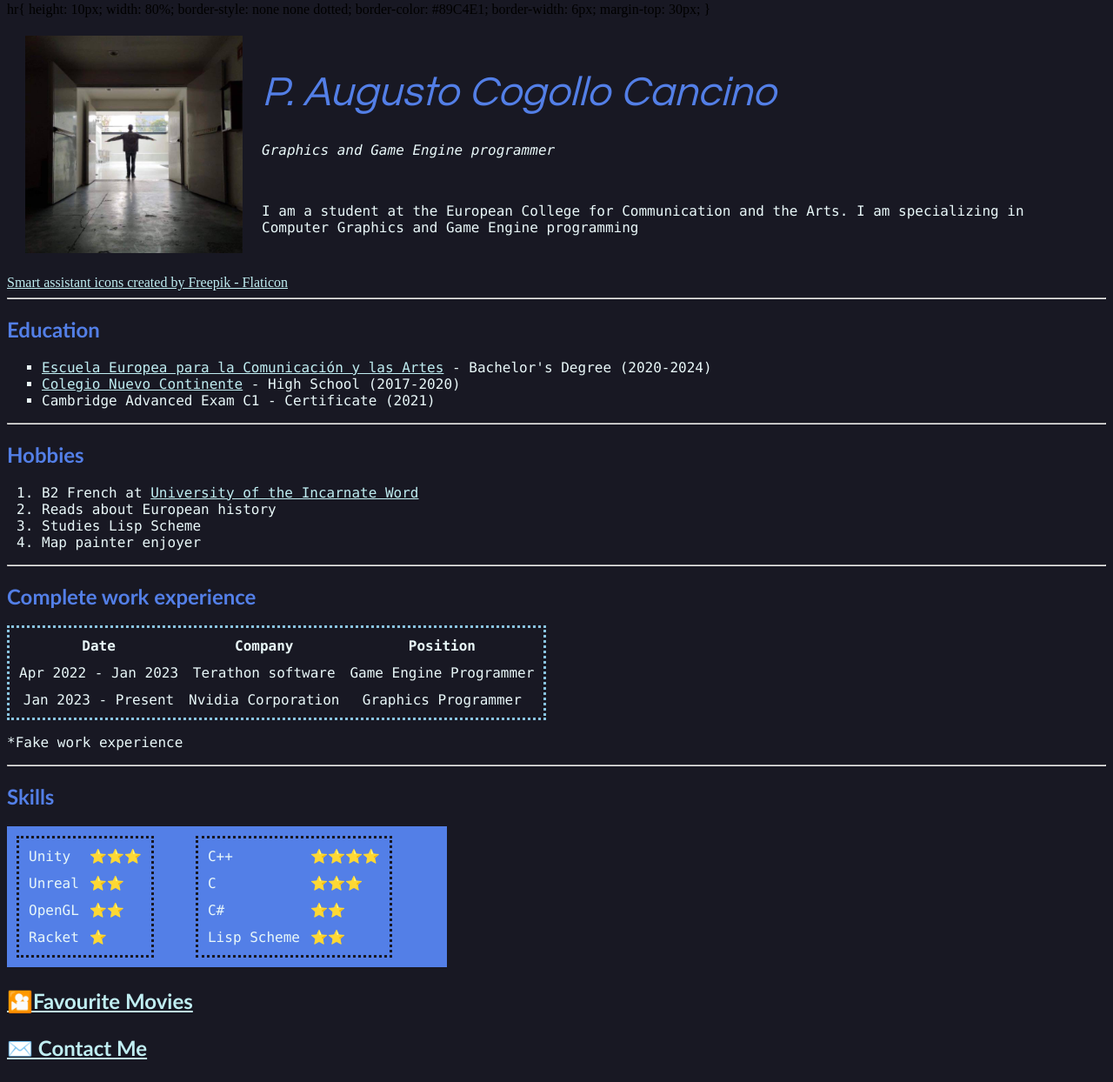
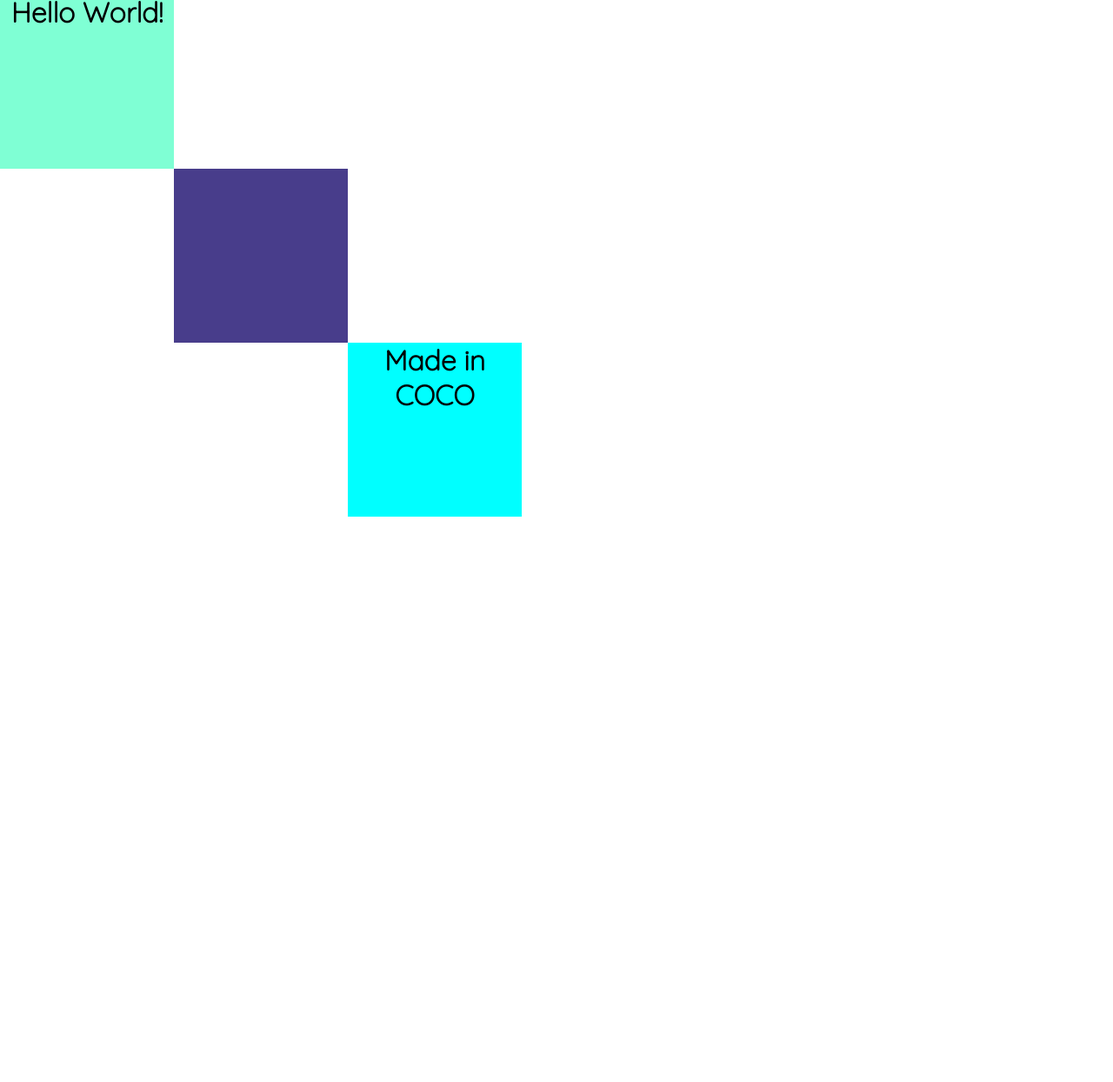
Before and after one commit to candianis/WebCoffee, a plain HTML site: page Clase01/index.html in a window 1280 px wide. Shown: the part 6-1250 px from the top of the page at 87% size. After the commit the page ends 800 px from the top, so only its background shows below. Drawn offline with Linux system fonts and the light colour scheme; a web font is replaced by a local one.

Commit message:
Class changes

```diff
--- a/Clase01/CSS/styles.css
+++ b/Clase01/CSS/styles.css
@@ -1,76 +1,58 @@
-/****** Selector tags ******/
+/***** Tag Selectors *****/
 
 body{
-    background-color: #181823;
-
-}
-/***** Headings *****/
-h1{
-    color: #537FE7;
-    font: italic 3em "Century Gothic", serif;
-}
-h2{
-    color: #537FE7;
-    font: bold 1.5em "Candara";
-
-}
-h3{
-    color:#537FE7;
-    font: bold 1.5em "Candara";
-}
-
-p{
-    color: #E9F8F9;
-    font: 1em "Consolas";
-}
-
-
-
-a{
-    color: #C0EEF2;
-}
-
-th{
-    color: #E9F8F9;
-    font-family: "Consolas", monospace;
-}
-
-td{
-    color: #E9F8F9;
-    font-family: "Consolas", monospace;
-}
-
-ul{
-    color: #E9F8F9;
-    font-family: "Consolas", monospace;
-    list-style-type: square;
-}
-
-ol{
-    color:#E9F8F9;
-    font-family: "Consolas", monospace;
-}
-
-/****** Class selectors ******/
-.work-experience{
-    border-style: dotted;
-    border-color:#89C4E1;
+    margin: 0;
+    font-family: 'Red Hat Mono', monospace;
     text-align: center;
 }
 
-.skills{
-    width: 40%;
-    background-color: #537FE7;
+h1{
+    margin:0;
+    font-family: 'Quicksand', sans-serif;
 }
 
-.skills-internal{
-    border-style: dotted;
-    border-color:#181823;
-    border-spacing: 10px;
-    text-align:left;
+h2{
+    margin: 0;
+    font-family: 'Alata', sans-serif;
 }
 
-/****** ID selectors (casi no se usa) ******/
-#boss{
-    background-color:#89C4E1;
+h3{
+    margin: 0;
 }
+
+/***** Class Selectors *****/
+
+.top-container{
+    height: 200px;
+    width: 200px;
+    background-color: aquamarine;
+    position: absolute;
+}
+
+.mid-container{
+    height: 200px;
+    width: 200px;
+    background-color: coral;
+    position: absolute;
+    left: 200px;
+    top: 200px;
+}
+
+.bot-container{
+    height: 200px;
+    width: 200px;
+    background-color: aqua;
+    position: absolute;
+    left: 400px;
+    top: 400px;
+
+}
+
+.mobile{
+    height: 200px;
+    width: 200px;
+    background-color: darkslateblue;
+    position: absolute;
+    left: 200px;
+    top: 200px;
+}
--- a/Clase01/index.html
+++ b/Clase01/index.html
@@ -4,130 +4,29 @@
     <meta charset="UTF-8">
     <title>Portfolio_Webpage</title>
     <link rel="stylesheet" href="CSS/styles.css">
-    <link rel="icon" href="Images/favicon.ico"
-    <style>
-        hr{
-            height: 10px;
-            width: 80%;
-
-            border-style: none none dotted;
-            border-color: #89C4E1;
-            border-width: 6px;
-
-            margin-top: 30px;
-        }
-    </style>
+    <link rel="preconnect" href="https://fonts.googleapis.com">
+    <link rel="preconnect" href="https://fonts.gstatic.com" crossorigin>
+    <link href="https://fonts.googleapis.com/css2?family=Alata&family=Quicksand:wght@300&family=Red+Hat+Mono:wght@300&display=swap" rel="stylesheet">
 </head>
 
 
 <body>
-    <table cellspacing="20">
-        <tr>
-            <td>
-                <img src="Images/profilePic.JPG" alt="Profile image" width="250" height="250">
-            </td>
-            <td>
-                <h1>P. Augusto Cogollo Cancino</h1>
-                <p><em>Graphics and Game Engine programmer</em></p>
-                <br>
-                <p>I am a student at the European College for Communication and the Arts.
-                     I am specializing in Computer Graphics and Game Engine programming </p>
-            </td>
-        </tr>
-    </table>
-    <a href="https://www.flaticon.com/free-icons/smart-assistant" title="smart assistant icons">Smart assistant icons created by Freepik - Flaticon</a>
-    <hr>
-        <!--<hr> can be modified with its width, size,  -->
-    <h2>Education</h2>
-    <ul>
-        <li><a href="https://www.cocoschool.mx/" target="_blank">Escuela Europea para la Comunicación y las Artes</a> - Bachelor's Degree (2020-2024)</li>
-        <li><a href="https://nuevocontinente.edu.mx" target="_blank">Colegio Nuevo Continente</a> - High School (2017-2020)</li>
-        <li>Cambridge Advanced Exam C1 - Certificate (2021)</li>
-    </ul>
-    <hr>
-    <h2>Hobbies</h2>
-    <ol>
-        <li>B2 French at <a href="https://www.ciw.edu.mx/">University of the Incarnate Word</a></li>
-        <li>Reads about European history</li>
-        <li>Studies Lisp Scheme</li>
-        <li>Map painter enjoyer</li>
-    </ol>
-    <hr>
-    <h2>Complete work experience</h2>
-    <table cellspacing="10" class="work-experience">
-        <thead>
-            <tr>
-                <th>Date</th>
-                <th>Company</th>
-                <th>Position</th>
-            </tr>
-        </thead>
-        <tbody>
-            <tr>
-                <td>Apr 2022 - Jan 2023</td>
-                <td>Terathon software</td>
-                <td>Game Engine Programmer</td>
-            </tr>
-            <tr>
-                <td>Jan 2023 - Present</td>
-                <td>Nvidia Corporation</td>
-                <td>Graphics Programmer</td>
-            </tr>
-        </tbody>
 
-    </table>
-    <p>*Fake work experience</p>
-    <hr>
+    <div class="top-container">
+        <h1>Hello World!</h1>
+    </div>
 
-    <h2>Skills</h2>
-    <table cellspacing="10" class="skills">
-        <tr>
-            <td>
-                <table class="skills-internal">
-                    <tr>
-                        <td>Unity</td>
-                        <td>⭐⭐⭐</td>
-                    </tr>
-                    <tr>
-                        <td>Unreal</td>
-                        <td>⭐⭐</td>
-                    </tr>
-                    <tr>
-                        <td>OpenGL</td>
-                        <td>⭐⭐</td>
-                    </tr>
-                    <tr>
-                        <td>Racket</td>
-                        <td>⭐</td>
-                    </tr>
+    <div class="mid-container">
+        <h1>This is my page</h2>
+    </div>
 
-                </table>
-            </td>
-            <td>
-                <table class="skills-internal">
-                    <tr>
-                        <td>C++</td>
-                        <td>⭐⭐⭐⭐</td>
-                    </tr>
-                    <tr>
-                        <td>C</td>
-                        <td>⭐⭐⭐</td>
-                    </tr>
-                    <tr>
-                        <td>C#</td>
-                        <td>⭐⭐</td>
-                    </tr>
-                    <tr>
-                        <td>Lisp Scheme</td>
-                        <td>⭐⭐</td>
-                    </tr>
-                </table>
-            </td>
-        </tr>
-    </table>
+    <div class="bot-container">
+        <h1>Made in COCO</h3>
+    </div>
 
-    <h3><a href="movies.html">🎦Favourite Movies</a></h3>
-    <h3><a href="contact.html">✉️ Contact Me</a></h3>
+    <div class="mobile">
+
+    </div>
 
 </body>
 </html>
```
